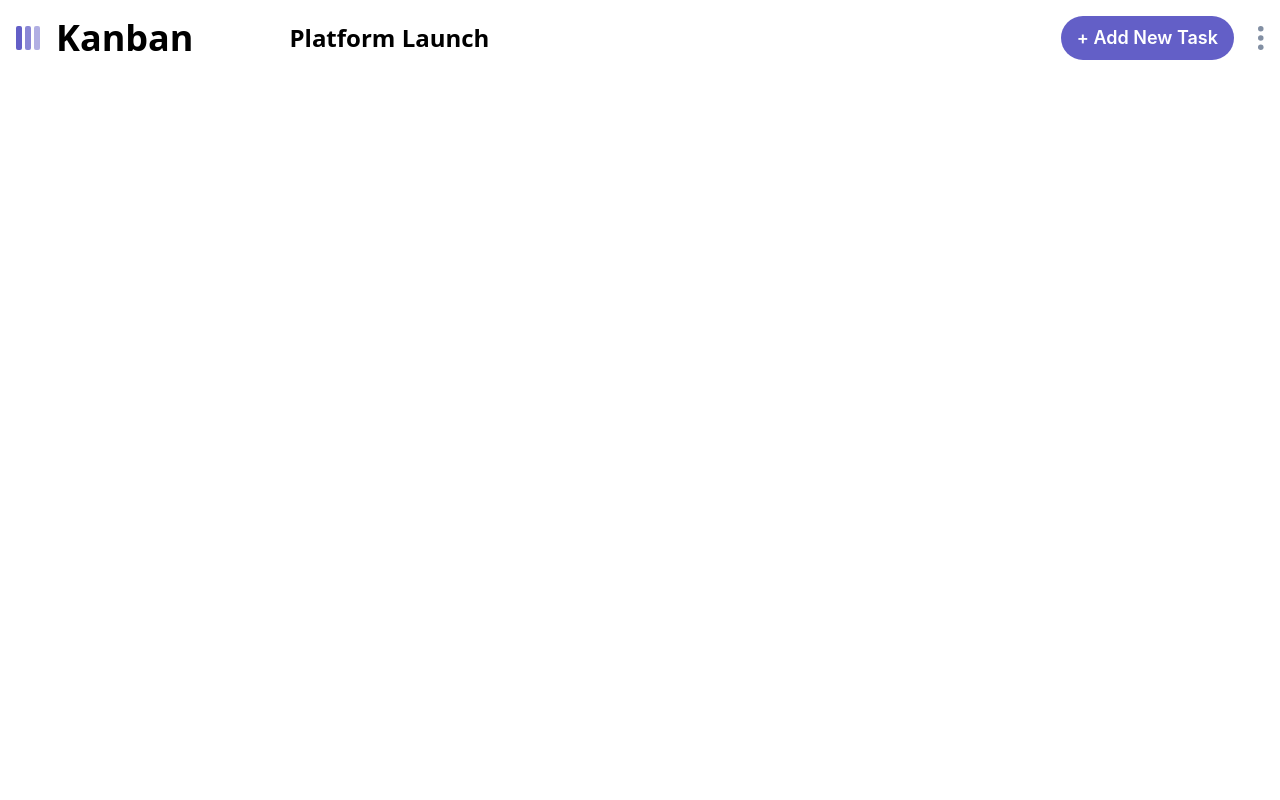
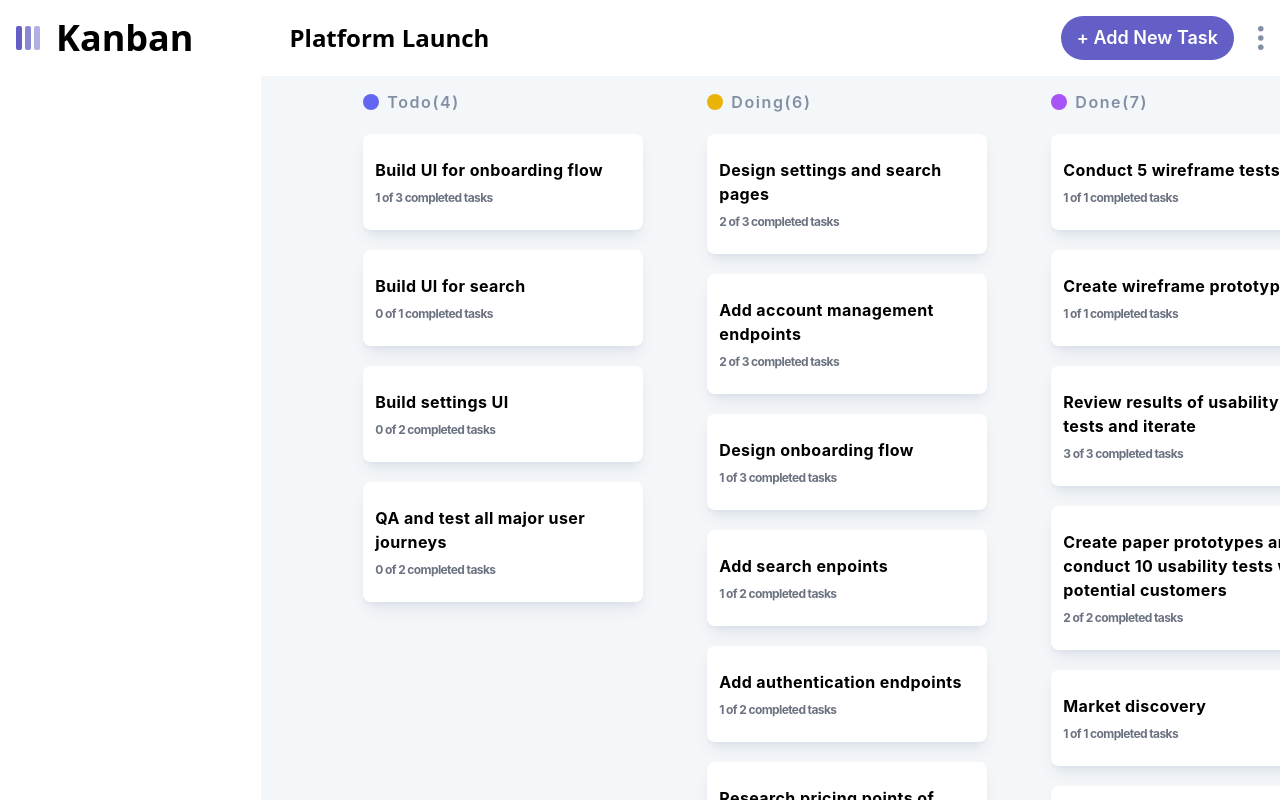
Before and after one commit to erawtfosgirl/task-management, a React (Vite) app: page / in a window 1280 px wide. Built offline with nearby package versions, Linux system fonts and the light colour scheme.

Commit message:
feat: added Center, Column, Task components

```diff
--- a/package.json
+++ b/package.json
@@ -12,6 +12,7 @@
   "dependencies": {
     "@headlessui/react": "^1.7.18",
     "@reduxjs/toolkit": "^2.1.0",
+    "lodash": "^4.17.21",
     "react": "^18.2.0",
     "react-dom": "^18.2.0",
     "react-redux": "^9.1.0",
--- a/src/App.jsx
+++ b/src/App.jsx
@@ -27,7 +27,10 @@
               setBoardModalOpen={setBoardModalOpen}
             />
             {/* Center Section */}
-            <Center />
+            <Center
+              boardModalOpen={boardModalOpen}
+              setBoardModalOpen={setBoardModalOpen}
+            />
           </>
         ) : (
           <>
--- a/src/components/Center.jsx
+++ b/src/components/Center.jsx
@@ -1,9 +1,44 @@
-import React from 'react'
+import React, { useEffect, useState } from "react";
+import Sidebar from "./Sidebar";
+import { useSelector } from "react-redux";
+import Column from "./Column";
 
-const Center = () => {
+const Center = ({ boardModalOpen, setBoardModalOpen }) => {
+  const [windowSize, setWindowSize] = useState([
+    window.innerWidth,
+    window.innerHeight,
+  ]);
+
+  const [isSideBarOpen, setIsSideBarOpen] = useState(true);
+  const boards = useSelector((state) => state.boards);
+  const board = boards.find((board) => board.isActive === true);
+  const columns = board.columns;
+
+  useEffect(() => {
+    const handleWindowResize = () => {
+      setWindowSize([window.innerWidth, window.innerHeight]);
+    };
+    window.addEventListener("resize", handleWindowResize);
+    return () => {
+      window.removeEventListener("resize", handleWindowResize);
+    };
+  });
   return (
-    <div>Center</div>
-  )
-}
+    <div
+      className={
+        windowSize[0] >= 768 && isSideBarOpen
+          ? "bg-[#f4f7f9] scrollbar-hide h-screen flex dark:bg-[#20212c] overflow-x-scroll gap-6 ml-[261px]"
+          : "bg-[#f4f7f9] scrollbar-hide h-screen flex dark:bg-[#20212c] overflow-x-scroll gap-6"
+      }
+    >
+      {windowSize[0] >= 768 && <Sidebar />}
 
-export default Center
+      {/* Columns Section */}
+      {columns.map((col, index) => (
+        <Column key={index} colIndex={index} />
+      ))}
+    </div>
+  );
+};
+
+export default Center;
--- /dev/null
+++ b/src/components/Column.jsx
@@ -0,0 +1,43 @@
+import { shuffle } from "lodash";
+import React, { useEffect, useState } from "react";
+import { useDispatch, useSelector } from "react-redux";
+import Task from "./Task";
+
+const Column = ({ colIndex }) => {
+  const colors = [
+    "bg-red-500",
+    "bg-orange-500",
+    "bg-blue-500",
+    "bg-purple-500",
+    "bg-green-500",
+    "bg-indigo-500",
+    "bg-yellow-500",
+    "bg-pink-500",
+    "bg-sky-500",
+  ];
+  const [color, setColor] = useState(null);
+  const dispatch = useDispatch();
+  const boards = useSelector((state) => state.boards);
+  const board = boards.find((board) => board.isActive);
+  const col = board.columns.find((col, i) => i === colIndex);
+
+  useEffect(() => {
+    setColor(shuffle(colors).pop()); // it's should work one time
+  }, [dispatch]);
+  return (
+    <div className="scrollbar-hide mx-5 pt-[90px] min-w-[280px]">
+      <p
+        className="font-semibold flex items-center gap-2
+        tracking-widest md-tracking-[.2em] text-[#828fa3]"
+      >
+        <div className={`rounded-full w-4 h-4 ${color}`} />
+        {col.name}({col.tasks.length})
+      </p>
+      {col.tasks.map((task, index) => (
+        <Task key={index} taskIndex={index} colIndex={colIndex} />
+      ))}
+    </div>
+  );
+};
+
+export default Column;
--- /dev/null
+++ b/src/components/Sidebar.jsx
@@ -0,0 +1,9 @@
+import React from 'react'
+
+const Sidebar = () => {
+  return (
+    <div>Sidebar</div>
+  )
+}
+
+export default Sidebar
--- /dev/null
+++ b/src/components/Task.jsx
@@ -0,0 +1,41 @@
+import React, { useState } from "react";
+import { useSelector } from "react-redux";
+
+const Task = ({ taskIndex, colIndex }) => {
+  const boards = useSelector((state) => state.boards);
+  const board = boards.find((board) => board.isActive);
+  const columns = board.columns;
+  const col = columns.find((col, i) => i === colIndex);
+  const task = col.tasks.find((task, i) => i===taskIndex);
+
+  const [isTaskModalOpen, setIsTaskModalOpen] = useState(false);
+  let completed = 0;
+  let subtasks = task.subtasks;
+  subtasks.forEach((subtask) => {
+    if (subtask.isCompleted) {
+      completed++;
+    }
+  });
+  return (
+    <div>
+      <div
+        className="w-[280px] first:my-5 rounded-lg bg-white
+      dark:bg-[#2b2c37] shadow-[#364e7e1a] py-6 px-3 shadow-lg
+      hover:text-[#635fc7] dark:text-white dark:hover:text-[#635fc7] cursor-pointer"
+          >
+              <p
+                  className="font-bold tracking-wide"
+              >
+                  {task.title}
+              </p>
+              <p
+                  className="font-bold text-xs tracking-tighter mt-2 text-gray-500"
+              >
+                  {completed} of {subtasks.length} completed tasks
+              </p>
+      </div>
+    </div>
+  );
+};
+
+export default Task;
```
Also changed, not shown: 1 other file (tests, documents, lock files or other folders).
